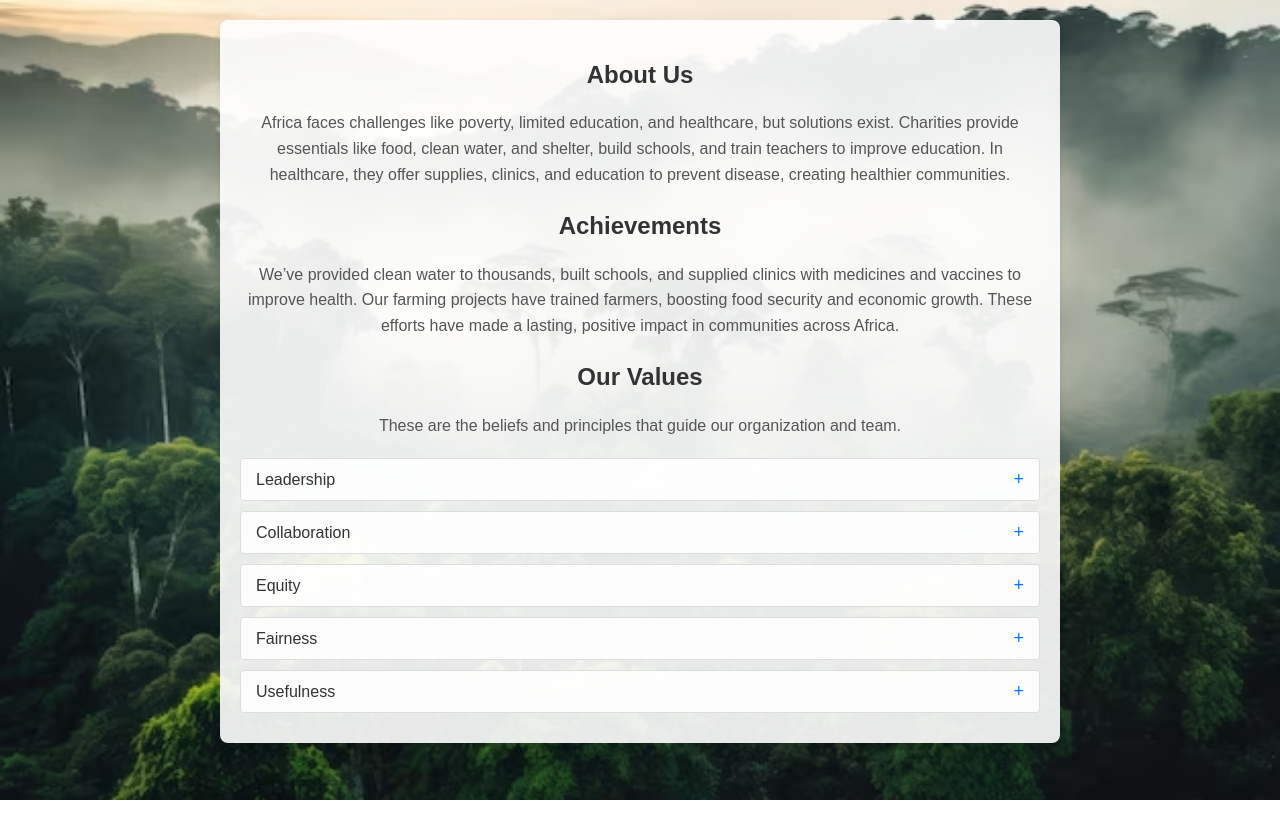
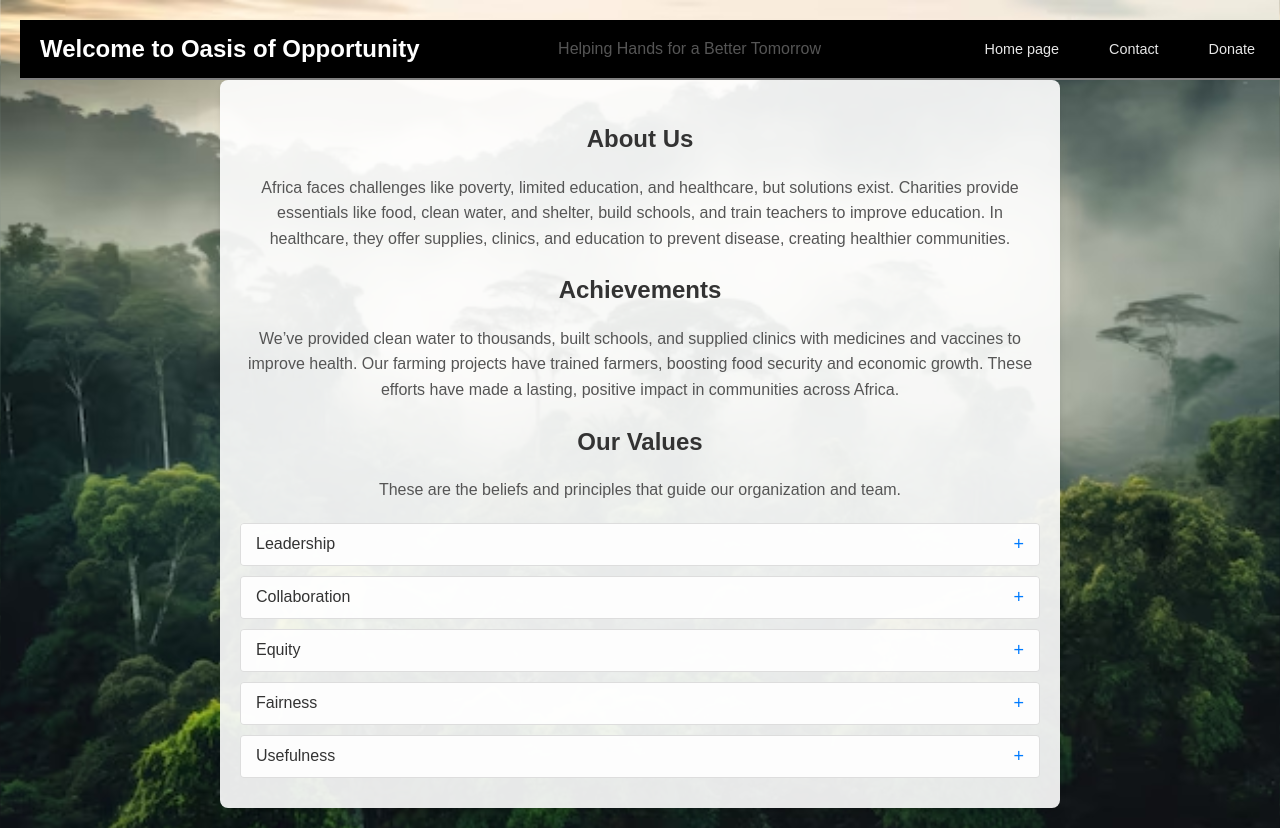
Before and after one commit to Damandundel/JsProject, a plain HTML site: page about.html in a window 1280 px wide. Before the commit the page ends 800 px from the top, so only its background shows below. Drawn offline with Linux system fonts and the light colour scheme; a script that the page names is missing.

Commit message:
Label on about page

```diff
--- a/About.css
+++ b/About.css
@@ -23,7 +23,7 @@ body {
     box-shadow: 0 4px 6px rgba(0, 0, 0, 0.1);
   }
 
-  h1 {
+  h2 {
     font-size: 24px;
     color: #333;
     margin-bottom: 10px;
@@ -81,3 +81,54 @@ body {
     font-size: 14px;
     color: #555;
   }
+  header {
+    background-color: #000;
+    color: #fff;
+    width: 100%;
+    padding: 10px 20px;
+    display: flex;
+    align-items: center;
+    justify-content: space-between;
+    border-bottom: 2px solid rgba(255, 255, 255, 0.5);
+    position: relative;
+}
+
+header h1 {
+    font-size: 1.5em;
+    text-align: left;
+    margin: 0;
+}
+
+header p {
+    font-size: 1em;
+    margin: 0;
+    text-align: center;
+    flex: 1;
+}
+
+.nav-links ul {
+    list-style: none;
+    display: flex;
+    justify-content: flex-end;
+    margin: 0;
+    padding: 0;
+}
+
+.nav-links li {
+    margin: 0 10px;
+}
+
+.nav-links a {
+    text-decoration: none;
+    background-color: transparent;
+    color: rgba(255, 255, 255, 0.9);
+    padding: 5px 15px;
+    border-radius: 5px;
+    transition: background-color 0.3s ease, color 0.3s ease;
+    font-size: 0.9em;
+}
+
+.nav-links a:hover {
+    background-color: rgba(255, 255, 255, 0.9);
+    color: #000;
+}
--- a/about.html
+++ b/about.html
@@ -10,8 +10,21 @@
 </head>
 
 <body>
+  <header>
+    <h1>Welcome to Oasis of Opportunity</h1>
+        <p>Helping Hands for a Better Tomorrow</p>
+        <div class="nav-links">
+
+            <ul>
+                <li><a href="index.html">Home page</a></li>
+               <li><a href="contact.html">Contact</a></li>
+                <li><a href="donatebutton.html">Donate</a></li>
+            </ul>
+
+        </div>
+</header>
   <div class="container">
-    <h1>About Us</h1>
+    <h2>About Us</h2>
     <p>
       Africa faces challenges like poverty, limited education, and healthcare, but solutions exist.
       Charities provide essentials like food, clean water, and shelter, build schools, and train teachers
@@ -19,14 +32,14 @@
       creating healthier communities.
     </p>
 
-    <h1>Achievements</h1>
+    <h2>Achievements</h2>
     <p>
       We’ve provided clean water to thousands, built schools, and supplied clinics with medicines and
       vaccines to improve health. Our farming projects have trained farmers, boosting food security and
       economic growth. These efforts have made a lasting, positive impact in communities across Africa.
     </p>
 
-    <h1>Our Values</h1>
+    <h2>Our Values</h2>
     <p>These are the beliefs and principles that guide our organization and team.</p>
 
     <div class="accordion">
```
